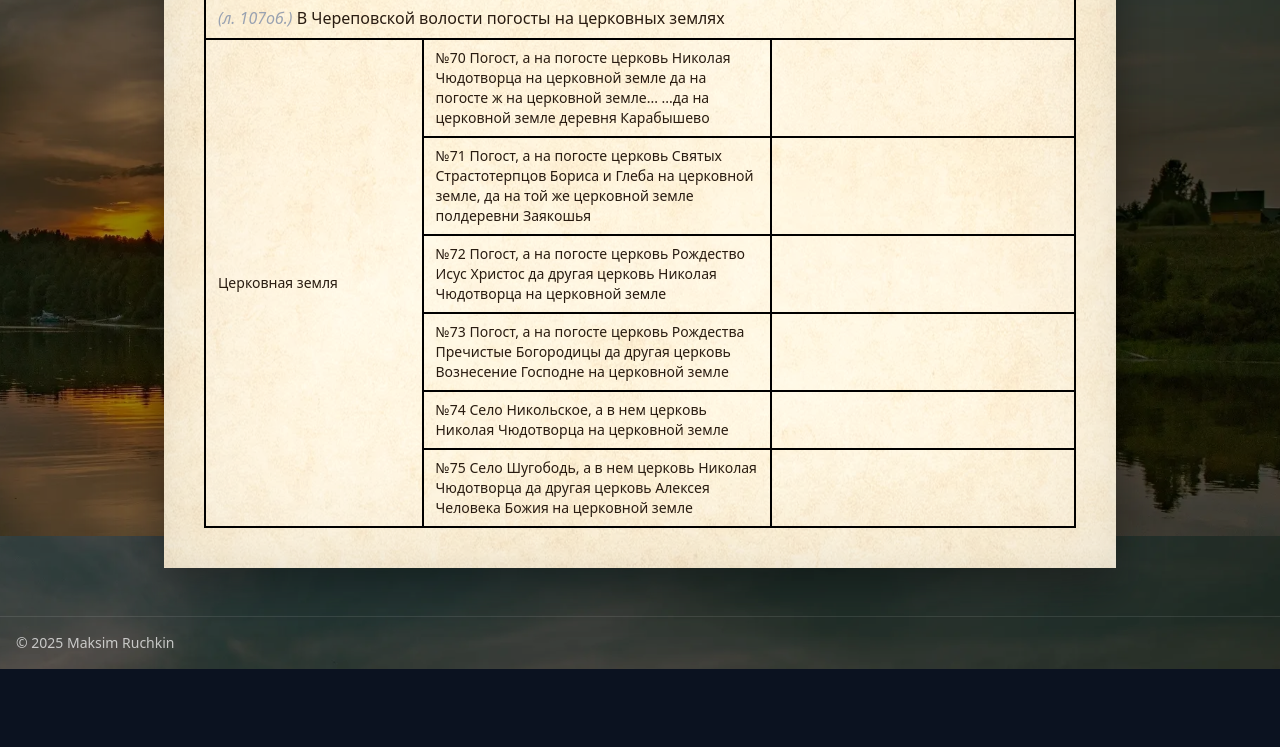
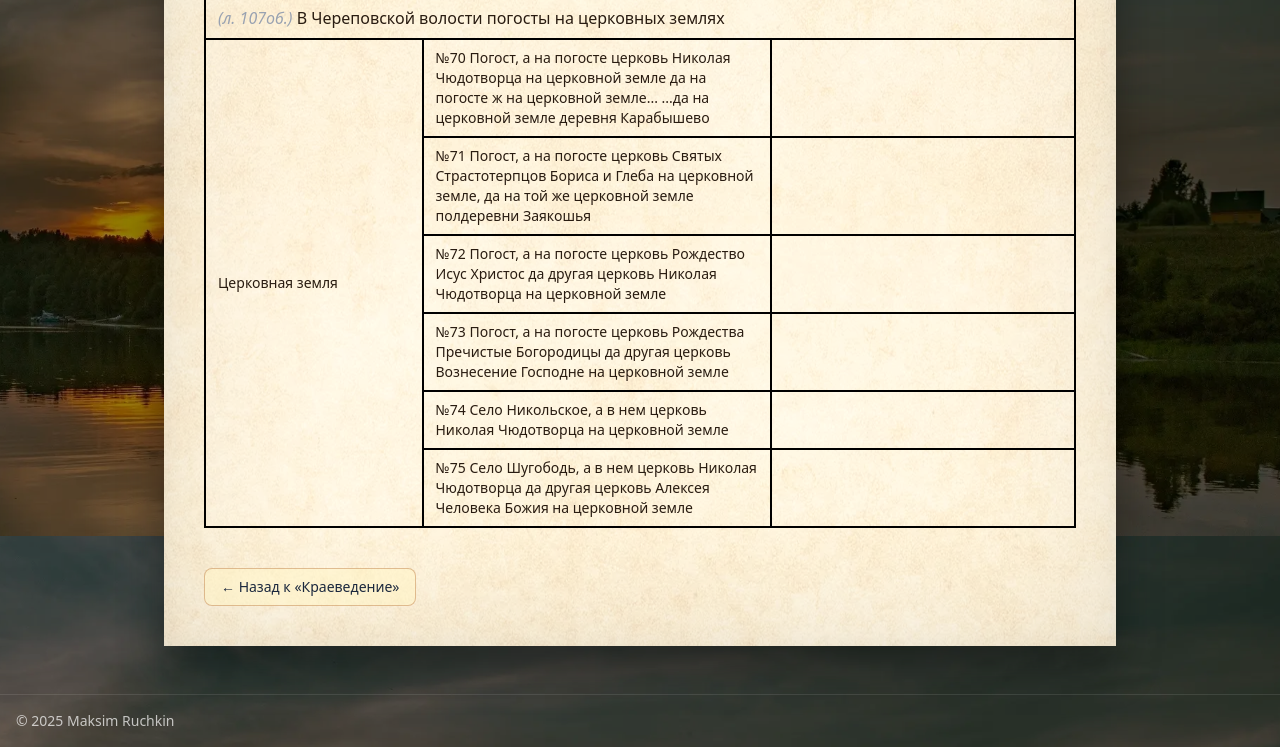
Before and after one commit to ruchemax/personal-site, an Astro site: page /ru/local_history/cherepovskaya-map-1677 in a window 1280 px wide. Shown: the part 7464-8211 px from the top of the page. Before the commit the page ends 8133 px from the top, so only its background shows below. Built offline with nearby package versions, Linux system fonts and the light colour scheme; Astro itself is replaced by a stand-in of ours.

Commit message:
Update cherepovskaya-map-1677.astro

```diff
--- a/src/pages/ru/local_history/cherepovskaya-map-1677.astro
+++ b/src/pages/ru/local_history/cherepovskaya-map-1677.astro
@@ -895,6 +895,13 @@ const publishedAt = new Date("2025-11-16").toLocaleDateString("ru-RU", {
         </div>
       </div>
         </div>
+
+        <!-- Back navigation -->
+        <div class="mt-10">
+          <a href="/ru/local_history" class="inline-block rounded-lg border border-amber-800/30 bg-amber-100/50 px-4 py-2 text-sm text-slate-800 hover:bg-amber-200/50">
+            ← Назад к «Краеведение»
+          </a>
+        </div>
       </div>
     </div>
   </section>
@@ -934,6 +941,13 @@ const publishedAt = new Date("2025-11-16").toLocaleDateString("ru-RU", {
     .paper-old .text-white,
     .paper-old .text-white * {
       color: #2a1e14 !important;
+    }
+
+    /* Стили для кнопки навигации внутри paper-old */
+    .paper-old .mt-10 a {
+      position: relative;
+      z-index: 1;
+      isolation: isolate;
     }
 
     @media (min-width: 768px) {
```
